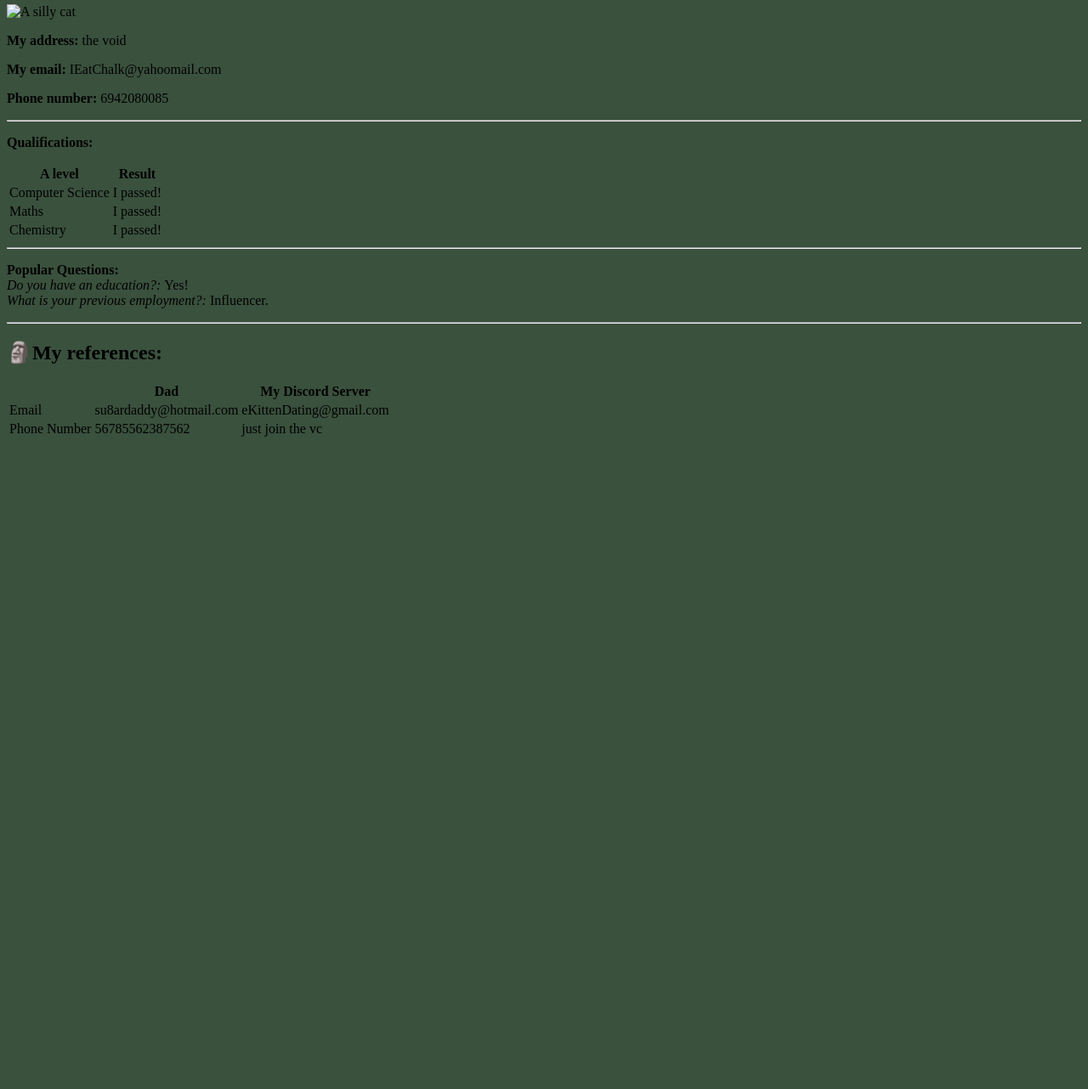
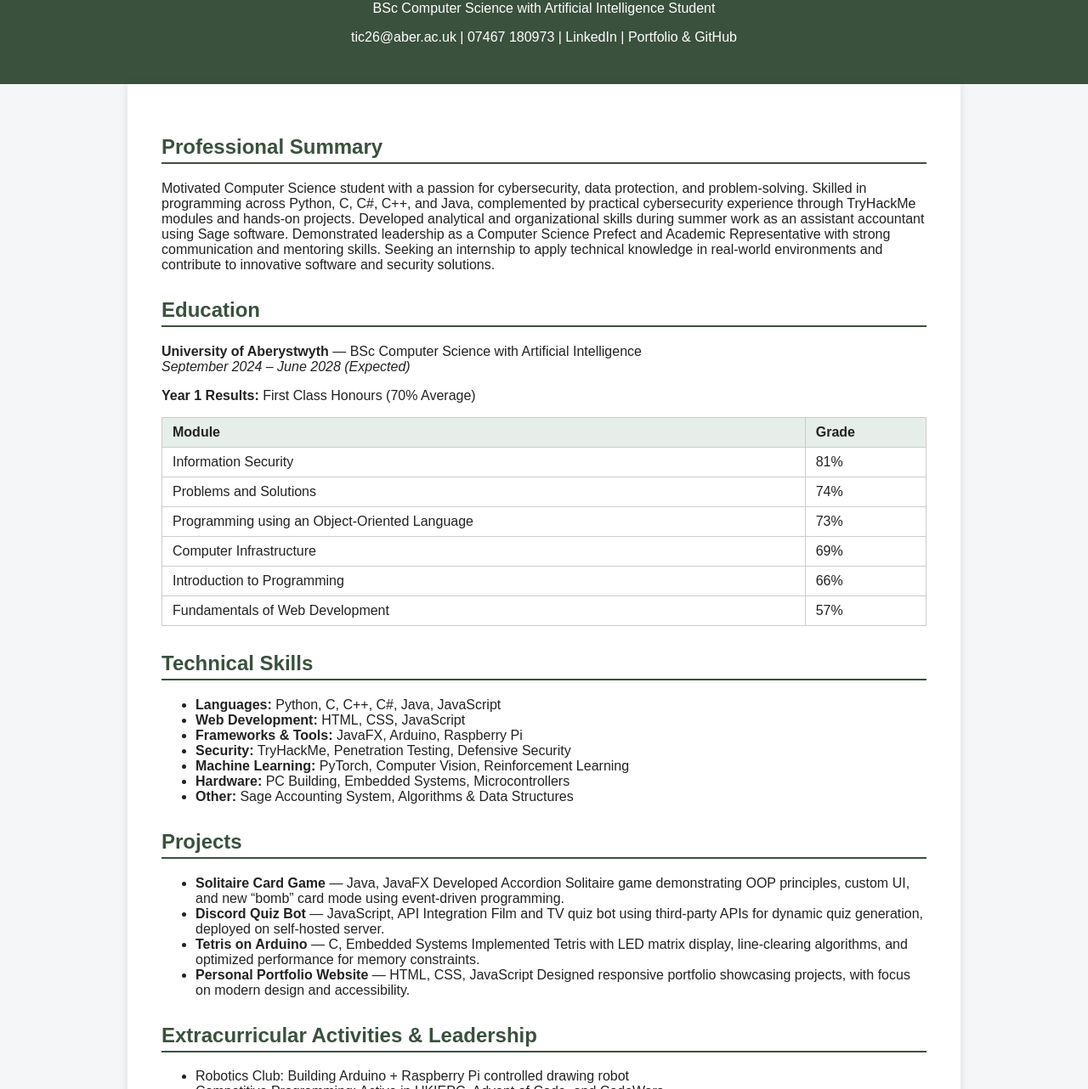
Before and after one commit to TimothyCroker/timothycroker.github.io, a plain HTML site: page docs/index.html in a window 1280 px wide. Shown: the part 85-1367 px from the top of the page at 85% size. Before the commit the page ends 800 px from the top, so only its background shows below. Drawn offline with Linux system fonts and the light colour scheme.

Commit message:
Index.html

```diff
--- a/docs/index.html
+++ b/docs/index.html
@@ -1,63 +1,192 @@
 <!DOCTYPE html>
-<html lang="en"><head>
-<meta http-equiv="content-type" content="text/html; charset=UTF-8">
-<meta charset="UTF-8">
-  <title> Real CV </title>
-  <link rel="stylesheet" href="Real%20CV_files/stylesheet.css">
-  <link rel="icon" type="image/png" sizes="32x32" href="https://users.aber.ac.uk/tic26/CS11010/AFakeCV/images/MimikyuWooperFusion2.ico">
+<html lang="en">
+<head>
+  <meta charset="UTF-8">
+  <meta name="viewport" content="width=device-width, initial-scale=1.0">
+  <title>Timothy Croker | CV</title>
+  <link rel="icon" type="image/png" href="https://users.aber.ac.uk/tic26/CS11010/AFakeCV/images/MimikyuWooperFusion2.ico">
+  <link rel="stylesheet" href="stylesheet.css">
+  <style>
+    body {
+      font-family: Arial, sans-serif;
+      background-color: #f4f6f7;
+      color: #222;
+      margin: 0;
+      padding: 0;
+    }
+
+    header {
+      background-color: #3a513d;
+      color: #fff;
+      padding: 30px;
+      text-align: center;
+    }
+
+    h1 {
+      margin: 0;
+      font-size: 2.2em;
+    }
+
+    h2 {
+      color: #3a513d;
+      border-bottom: 2px solid #3a513d;
+      padding-bottom: 4px;
+    }
+
+    main {
+      padding: 40px;
+      max-width: 900px;
+      margin: 0 auto;
+      background-color: #fff;
+      box-shadow: 0 0 10px rgba(0,0,0,0.1);
+    }
+
+    section {
+      margin-bottom: 30px;
+    }
+
+    table {
+      border-collapse: collapse;
+      width: 100%;
+    }
+
+    th, td {
+      border: 1px solid #ccc;
+      padding: 8px 12px;
+      text-align: left;
+    }
+
+    th {
+      background-color: #e6eee9;
+    }
+
+    ul {
+      margin-top: 5px;
+    }
+
+    footer {
+      background-color: #3a513d;
+      color: white;
+      text-align: center;
+      padding: 15px;
+      font-size: 0.9em;
+    }
+
+    a {
+      color: #3a513d;
+      text-decoration: none;
+    }
+
+    a:hover {
+      text-decoration: underline;
+    }
+  </style>
 </head>
-<body style="background-color:rgb(58, 81, 61);">
-    <h1>Hello, I'm <strong>Timothy</strong>.</h1>
-    <hr>
-    <img src="Real%20CV_files/milly-silly-cat.gif" alt="A silly cat" title="Leave that little guy alone..." width="104" height="142">
-    <p><strong>My address: </strong> the void</p>
-    <p><strong>My email: </strong> IEatChalk@yahoomail.com</p>
-    <p><strong>Phone number: </strong> 6942080085</p>
-    <hr>
-    <p><strong>Qualifications: </strong></p>
-    <table>
-        <tbody><tr>
-          <th>A level</th>
-          <th>Result</th>
-        </tr>
-        <tr>
-          <td>Computer Science</td>
-          <td>I passed!</td>
-        </tr>
-        <tr>
-            <td>Maths</td>
-            <td>I passed!</td>
-        </tr>
-        <tr>
-            <td>Chemistry</td>
-            <td>I passed!</td>
-        </tr>
-      </tbody></table>
+<body>
+  <header>
+    <h1>Timothy Croker</h1>
+    <p>BSc Computer Science with Artificial Intelligence Student</p>
+    <p>
+      <a href="mailto:tic26@aber.ac.uk" style="color:#fff;">tic26@aber.ac.uk</a> |
+      07467 180973 |
+      <a href="#" style="color:#fff;">LinkedIn</a> |
+      <a href="#" style="color:#fff;">Portfolio & GitHub</a>
+    </p>
+  </header>
 
-    <hr>
-    <p><strong>Popular Questions:</strong><br>
-        <em>Do you have an education?: </em> Yes!<br>
-        <em>What is your previous employment?: </em> Influencer.
-    </p>
-    <hr>
-    <h2>🗿My references:</h2>
-        <table>
-        <tbody><tr>
-            <th></th>
-            <th>Dad</th>
-            <th>My Discord Server</th>
-        </tr>
-        <tr>
-            <td>Email</td>
-            <td>su8ardaddy@hotmail.com</td>
-            <td>eKittenDating@gmail.com</td>
+  <main>
+    <section>
+      <h2>Professional Summary</h2>
+      <p>
+        Motivated Computer Science student with a passion for cybersecurity, data protection, and problem-solving.
+        Skilled in programming across Python, C, C#, C++, and Java, complemented by practical cybersecurity experience
+        through TryHackMe modules and hands-on projects. Developed analytical and organizational skills during
+        summer work as an assistant accountant using Sage software. Demonstrated leadership as a Computer Science
+        Prefect and Academic Representative with strong communication and mentoring skills.
+        Seeking an internship to apply technical knowledge in real-world environments and contribute to innovative software and security solutions.
+      </p>
+    </section>
 
-        </tr>
-        <tr>
-            <td>Phone Number</td>
-            <td>56785562387562</td>
-            <td>just join the vc</td>
-        </tr>
-        </tbody></table>
+    <section>
+      <h2>Education</h2>
+      <p><strong>University of Aberystwyth</strong> — BSc Computer Science with Artificial Intelligence<br>
+      <em>September 2024 – June 2028 (Expected)</em></p>
 
-</body></html>
+      <p><strong>Year 1 Results:</strong> First Class Honours (70% Average)</p>
+      <table>
+        <tr><th>Module</th><th>Grade</th></tr>
+        <tr><td>Information Security</td><td>81%</td></tr>
+        <tr><td>Problems and Solutions</td><td>74%</td></tr>
+        <tr><td>Programming using an Object-Oriented Language</td><td>73%</td></tr>
+        <tr><td>Computer Infrastructure</td><td>69%</td></tr>
+        <tr><td>Introduction to Programming</td><td>66%</td></tr>
+        <tr><td>Fundamentals of Web Development</td><td>57%</td></tr>
+      </table>
+    </section>
+
+    <section>
+      <h2>Technical Skills</h2>
+      <ul>
+        <li><strong>Languages:</strong> Python, C, C++, C#, Java, JavaScript</li>
+        <li><strong>Web Development:</strong> HTML, CSS, JavaScript</li>
+        <li><strong>Frameworks & Tools:</strong> JavaFX, Arduino, Raspberry Pi</li>
+        <li><strong>Security:</strong> TryHackMe, Penetration Testing, Defensive Security</li>
+        <li><strong>Machine Learning:</strong> PyTorch, Computer Vision, Reinforcement Learning</li>
+        <li><strong>Hardware:</strong> PC Building, Embedded Systems, Microcontrollers</li>
+        <li><strong>Other:</strong> Sage Accounting System, Algorithms & Data Structures</li>
+      </ul>
+    </section>
+
+    <section>
+      <h2>Projects</h2>
+      <ul>
+        <li>
+          <strong>Solitaire Card Game</strong> — Java, JavaFX
+          Developed Accordion Solitaire game demonstrating OOP principles, custom UI, and new “bomb” card mode using event-driven programming.
+        </li>
+        <li>
+          <strong>Discord Quiz Bot</strong> — JavaScript, API Integration
+          Film and TV quiz bot using third-party APIs for dynamic quiz generation, deployed on self-hosted server.
+        </li>
+        <li>
+          <strong>Tetris on Arduino</strong> — C, Embedded Systems
+          Implemented Tetris with LED matrix display, line-clearing algorithms, and optimized performance for memory constraints.
+        </li>
+        <li>
+          <strong>Personal Portfolio Website</strong> — HTML, CSS, JavaScript
+          Designed responsive portfolio showcasing projects, with focus on modern design and accessibility.
+        </li>
+      </ul>
+    </section>
+
+    <section>
+      <h2>Extracurricular Activities & Leadership</h2>
+      <ul>
+        <li>Robotics Club: Building Arduino + Raspberry Pi controlled drawing robot</li>
+        <li>Competitive Programming: Active in UKIEPC, Advent of Code, and CodeWars</li>
+        <li>Hiking & DnD Societies: Team-based collaboration and problem-solving</li>
+        <li>Academic Representative: Coordinated feedback between students and faculty</li>
+        <li>Computer Science Prefect: Mentored students in programming fundamentals</li>
+        <li>B-Sides Aberystwyth Volunteer: Presented security poster and IoT workshop</li>
+      </ul>
+    </section>
+
+    <section>
+      <h2>Additional Experience</h2>
+      <ul>
+        <li>Built custom desktop PC — hands-on system assembly and optimization</li>
+        <li>Continuous learning through TryHackMe practical cybersecurity modules</li>
+      </ul>
+    </section>
+
+    <section>
+      <h2>Interests</h2>
+      <p>Cybersecurity, software development, penetration testing, embedded systems, competitive programming, full-stack development, and algorithm optimization.</p>
+    </section>
+  </main>
+
+  <footer>
+    <p>© 2025 Timothy Croker | BSc Computer Science with AI | University of Aberystwyth</p>
+  </footer>
+</body>
+</html>
```
